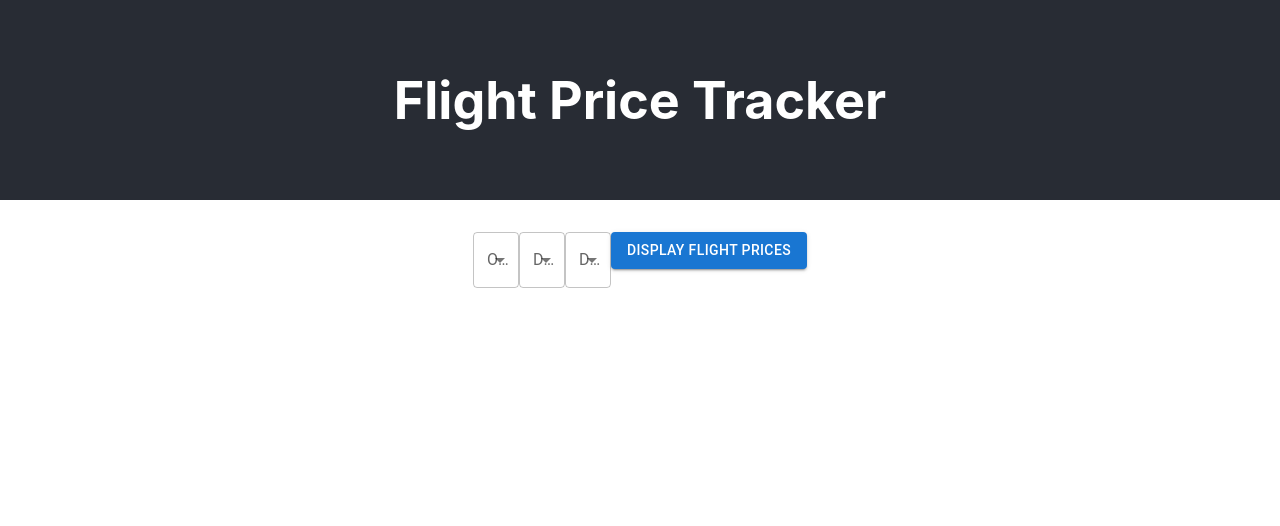
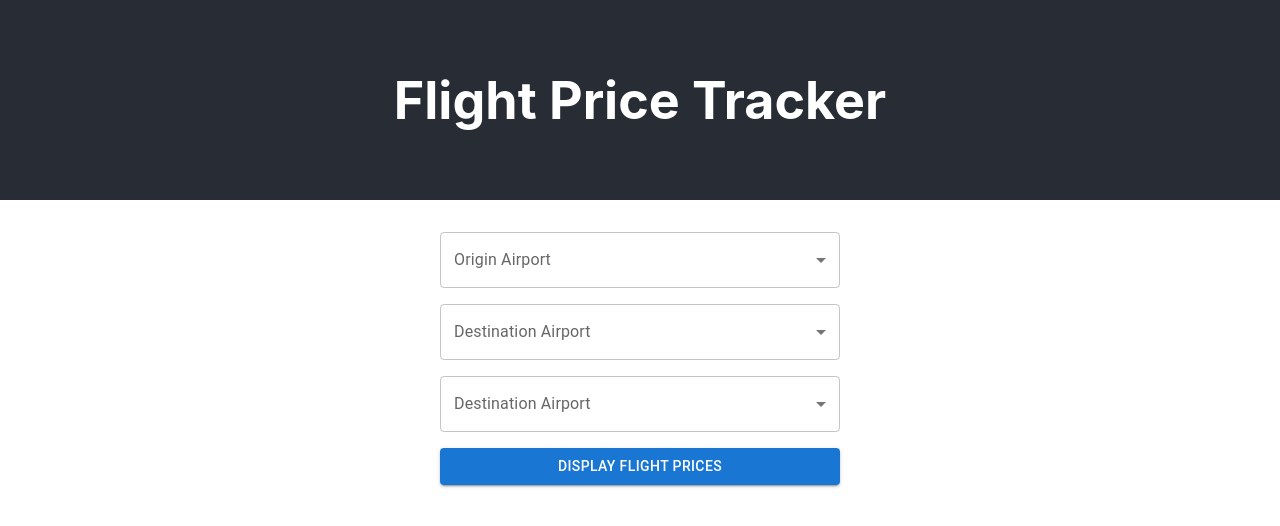
Before and after one commit to BeckyLashua/flight-price-tracker, a React (Create React App) app in the folder client/: page / in a window 1280 px wide. Shown: the top 526 px of the page. Built offline with nearby package versions, Linux system fonts and the light colour scheme.

Commit message:
fixed errors in form display and sizing

```diff
--- a/client/src/RetrievalForm.js
+++ b/client/src/RetrievalForm.js
@@ -23,6 +23,7 @@ const RetrievalForm = () => {
 
   const handleSubmit = async (e) => {
     e.preventDefault();
+    setError('');
     setLoading(true);
     setShowChart(false);
 
@@ -63,7 +64,7 @@ const RetrievalForm = () => {
   return (
     <Box sx={{ mt: 4 }}>
       <form onSubmit={handleSubmit}>
-        <Box>
+        <Box sx={{ display: 'flex', flexDirection: 'column', gap: 2, maxWidth: 400, margin: '0 auto' }}>
           <FormControl>
               <InputLabel id="origin">Origin Airport</InputLabel>
               <Select
```
Also changed, not shown: 1 other file (tests, documents, lock files or other folders).
